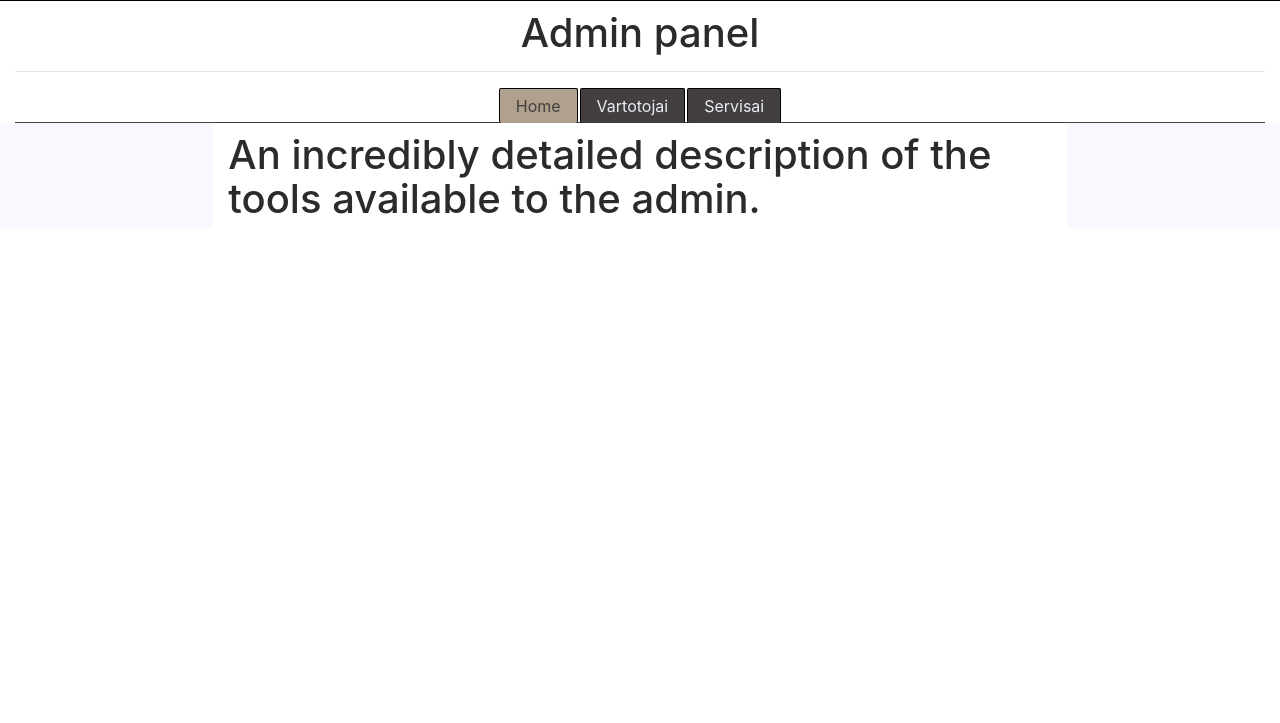
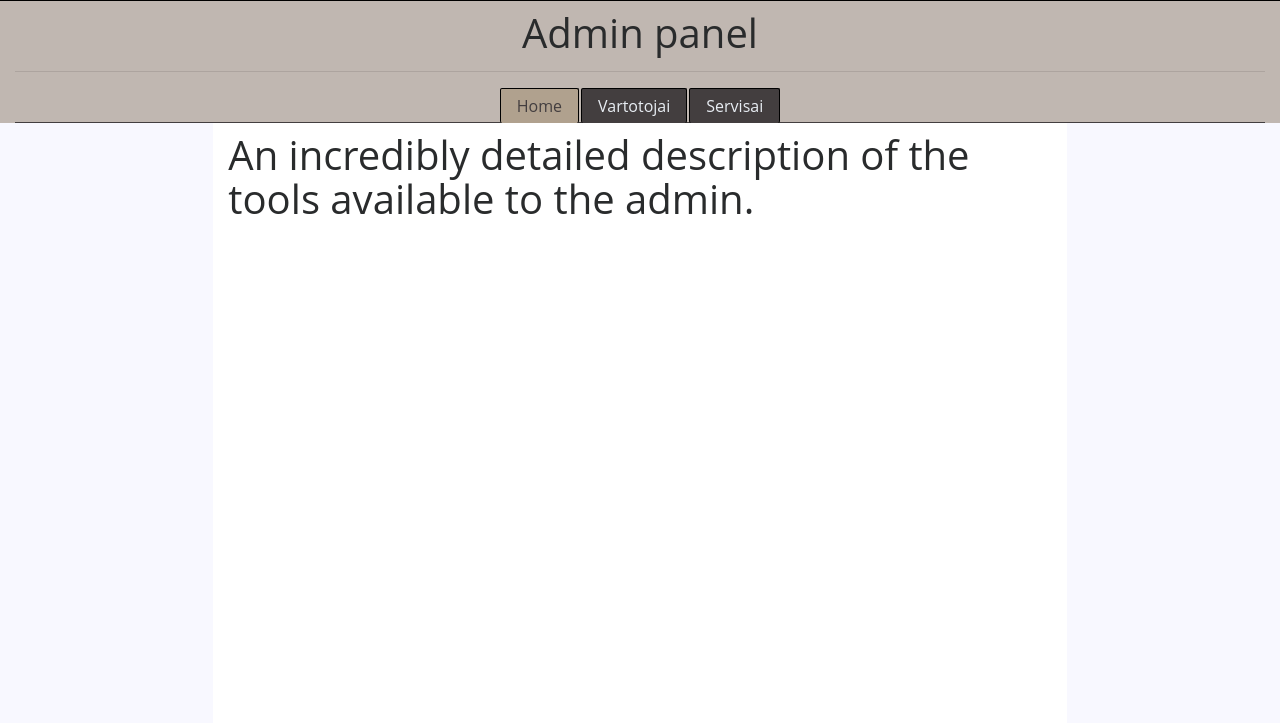
Before and after one commit to mantdon/fictional-happiness, a Symfony app: template templates/Admin/Home/admin_home.html.twig in a window 1280 px wide. Shown: the part 357-1080 px from the top of the page. Before the commit the page ends 571 px from the top, so only its background shows below. Run offline with Twig, Linux system fonts and the light colour scheme; the template is opened without the code that fills it, so the values that code supplies are empty; style sheets or scripts are compiled from the project's sources; some libraries are stand-ins or nearby versions.

Commit message:
Added imports for newly created files. Sorted imports alphabetically.

```diff
--- a/assets/css/main.scss
+++ b/assets/css/main.scss
@@ -1,9 +1,14 @@
 // Add all .css files to include in build/css/main.css
-@import 'tables.css';
+@import 'admin.css';
+@import 'alert.css';
+@import 'body.css';
+@import 'buttons.css';
+@import 'dropdown.css';
 @import 'loginStyle.css';
 @import 'navBarStyle.css';
+@import 'pagination.css';
+@import 'profile.css';
 @import 'registerStyle.css';
 @import 'style.css';
+@import 'tables.css';
 @import 'tabs.css';
-@import 'pagination.css';
-@import 'buttons.css';
```
